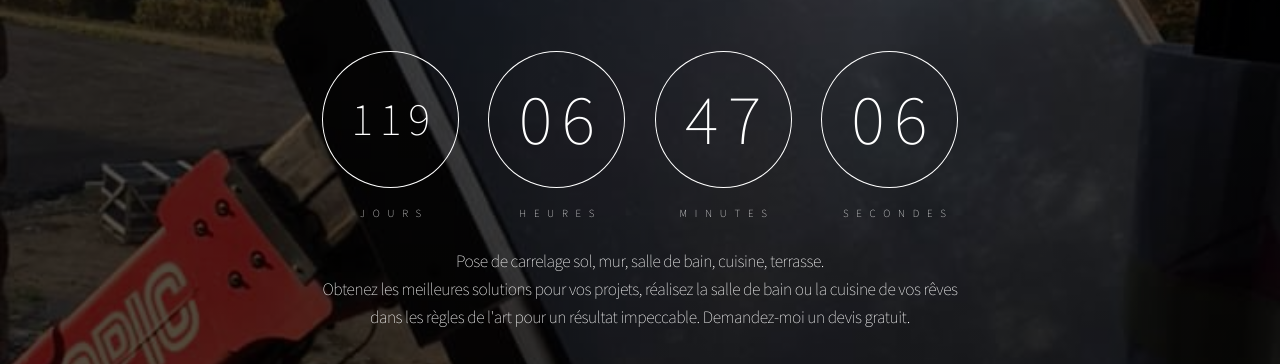
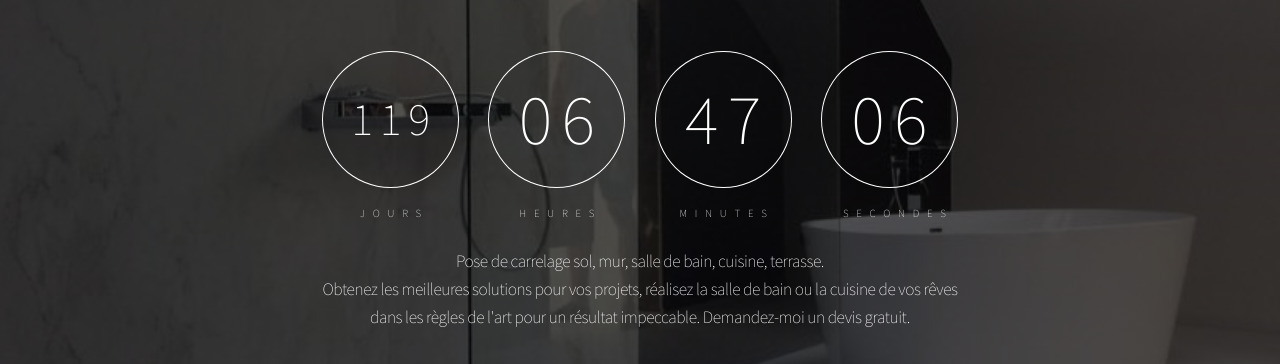
Before and after one commit to martin-carrelages/martin-carrelages.github.io, a plain HTML site: page index.html in a window 1280 px wide. Shown: the part 270-634 px from the top of the page. Drawn offline with Linux system fonts and the light colour scheme.

Commit message:
Updated background image

```diff
--- a/index.html
+++ b/index.html
@@ -229,8 +229,8 @@
             /* url("assets/images/bg.jpg?v=179e0d57"); */
             /* url("assets/images/bg_mr_logo.jpg"); */
             /* url("assets/images/bg_rm_bath.jpg"); */
-            url("assets/images/bg_rm_bath2.jpg");
-            /* url("assets/images/bg_rm_bath33.jpg"); */
+            /* url("assets/images/bg_rm_bath2.jpg"); */
+            url("assets/images/bg_rm_bath33.jpg");
         background-position: 0% 0%, center;
         background-repeat: repeat, no-repeat;
         background-size: auto, cover;
```
